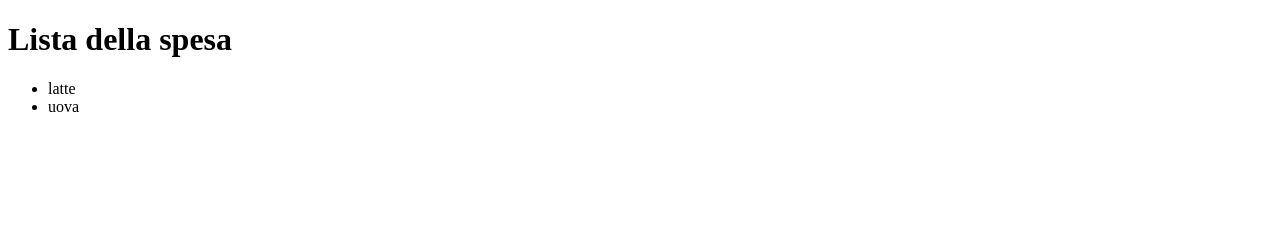
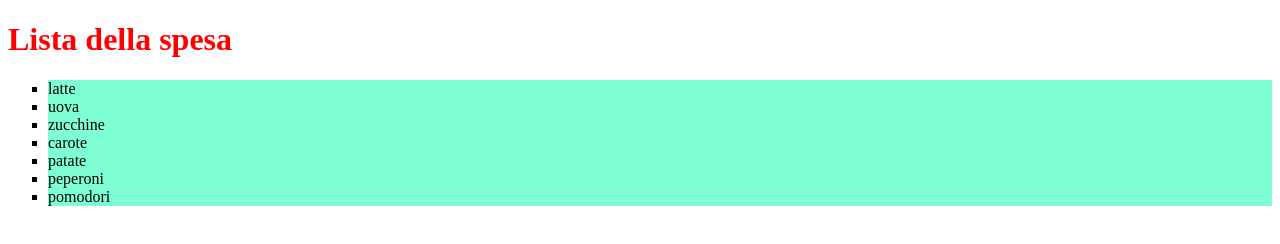
Before and after one commit to samantahbernardi/M3W1D4, a plain HTML site: page index.html in a window 1280 px wide. Drawn offline with Linux system fonts and the light colour scheme; files that its build step writes are made by us from their sources.

Commit message:
colore e aggiunti elementi alla lista

```diff
--- /dev/null
+++ b/assets/style.css
@@ -0,0 +1,4 @@
+li {
+    background-color: aquamarine;
+    list-style: square;
+}
--- a/index.html
+++ b/index.html
@@ -4,14 +4,21 @@
            <meta charset="UTF-8">
            <meta http-equiv="X-UA-Compatible" content="IE=edge">
            <meta name="viewport" content="width=device-width, initial-scale=1.0">
+           <link rel="stylesheet" href="style.css">
            <title>Document</title>
      </head>
      <body>
 
-        <h1>Lista della spesa</h1>
+        <h1 style="color:red" >Lista della spesa</h1>
         <ul>
             <li>latte</li>
             <li>uova</li>
+            <li>zucchine</li>
+            <li>carote</li>
+            <li>patate</li>
+            <li>peperoni</li>
+            <li>pomodori</li>
+
         </ul>
      </body>
 </html>
```
